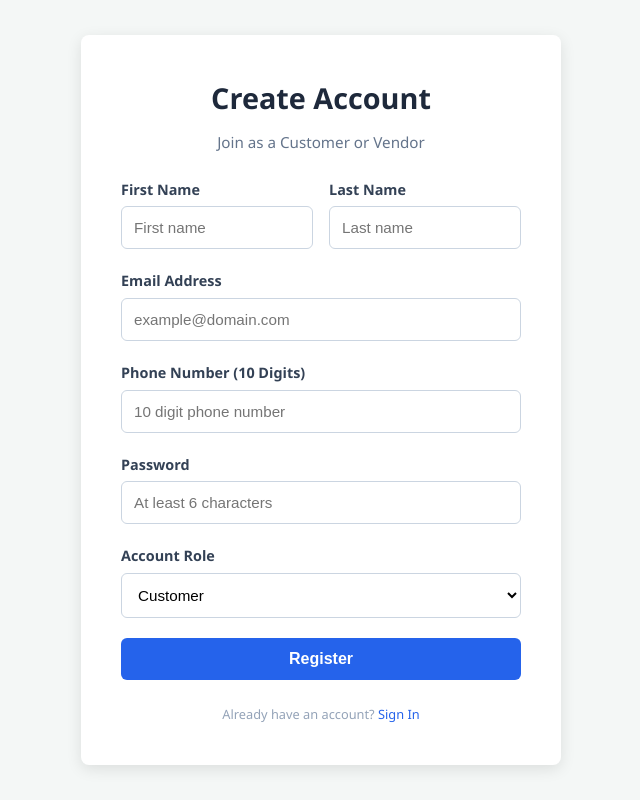
After one commit to Amrita-School-of-Business-nd-Journalism/Drone-Delivery-Management, a Flask app: template templates/register.html in a window 1280 px wide. The commit adds this page. Shown: the whole page, without its empty margins (319-959 px from the left). Run offline with Flask 3, Linux system fonts and the light colour scheme; the template is opened without the code that fills it, so the values that code supplies are empty.

Commit message:
Checkpoint 2: implement user registration

```diff
--- a/app.py
+++ b/app.py
@@ -1,6 +1,10 @@
 import os
-from flask import Flask, render_template, jsonify
+import re
+from flask import Flask, render_template, request, jsonify
+from werkzeug.security import generate_password_hash
 from dotenv import load_dotenv
+from database import get_db_connection, close_db_connection
+from mysql.connector import Error as MySQLError
 
 # Load environment variables
 load_dotenv()
@@ -8,12 +12,108 @@ load_dotenv()
 app = Flask(__name__)
 app.secret_key = os.getenv('SECRET_KEY', 'default_fallback_secret_key')
 
+EMAIL_REGEX = re.compile(r'^[A-Za-z0-9_]+@[A-Za-z]+\.[A-Za-z]{2,}$')
+PHONE_REGEX = re.compile(r'^[0-9]{10}$')
+
 @app.route('/')
 def home():
     """
     Home route. Simply renders index.html.
     """
     return render_template('index.html')
+
+@app.route('/register', methods=['GET'])
+def register_page():
+    """
+    Renders the User Registration HTML page.
+    """
+    return render_template('register.html')
+
+@app.route('/api/register', methods=['POST'])
+def api_register():
+    """
+    API endpoint to handle user registration with validation, password hashing, and parameterized SQL.
+    """
+    data = request.get_json()
+    if not data:
+        return jsonify({"success": False, "message": "Invalid request payload."}), 400
+
+    first_name = (data.get('first_name') or '').strip()
+    last_name = (data.get('last_name') or '').strip()
+    email = (data.get('email') or '').strip()
+    phone_no = (data.get('phone_no') or '').strip()
+    password = data.get('password') or ''
+    role = (data.get('role') or '').strip().upper()
+
+    # Field validations
+    if not first_name or not last_name or not email or not phone_no or not password or not role:
+        return jsonify({"success": False, "message": "All fields are required."}), 400
+
+    if len(first_name) > 25 or len(last_name) > 25:
+        return jsonify({"success": False, "message": "First name and last name must not exceed 25 characters."}), 400
+
+    if len(email) > 50 or not EMAIL_REGEX.match(email):
+        return jsonify({"success": False, "message": "Invalid email address format."}), 400
+
+    if not PHONE_REGEX.match(phone_no):
+        return jsonify({"success": False, "message": "Phone number must be exactly 10 digits."}), 400
+
+    if len(password) < 6:
+        return jsonify({"success": False, "message": "Password must be at least 6 characters long."}), 400
+
+    if role not in ['CUSTOMER', 'VENDOR']:
+        return jsonify({"success": False, "message": "Role must be CUSTOMER or VENDOR."}), 400
+
+    conn = None
+    cursor = None
+    try:
+        conn = get_db_connection(use_database=True)
+        if not conn or not conn.is_connected():
+            return jsonify({"success": False, "message": "Database connection failed."}), 500
+
+        cursor = conn.cursor(dictionary=True)
+
+        # Parameterized check for existing duplicate email or phone number
+        check_query = "SELECT EMAIL, PHONE_NO FROM USERS WHERE EMAIL = %s OR PHONE_NO = %s"
+        cursor.execute(check_query, (email, phone_no))
+        existing_users = cursor.fetchall()
+
+        for user in existing_users:
+            if user['EMAIL'].lower() == email.lower():
+                return jsonify({"success": False, "message": "Email address is already registered."}), 400
+            if user['PHONE_NO'] == phone_no:
+                return jsonify({"success": False, "message": "Phone number is already registered."}), 400
+
+        # Password Hashing using Werkzeug
+        password_hash = generate_password_hash(password)
+
+        # Parameterized SQL Insertion into USERS table
+        insert_query = """
+            INSERT INTO USERS (FIRST_NAME, LAST_NAME, EMAIL, PHONE_NO, PASSWORD_HASH, CREATED_AT, ROLE)
+            VALUES (%s, %s, %s, %s, %s, CURDATE(), %s)
+        """
+        cursor.execute(insert_query, (first_name, last_name, email, phone_no, password_hash, role))
+        conn.commit()
+
+        return jsonify({"success": True, "message": "User registered successfully!"}), 201
+
+    except MySQLError as err:
+        if conn:
+            conn.rollback()
+        # Handle duplicate entry error code 1062 as fallback
+        if err.errno == 1062:
+            return jsonify({"success": False, "message": "Duplicate email or phone number detected."}), 400
+        print(f"MySQL Error during registration: {err}")
+        return jsonify({"success": False, "message": "A database error occurred."}), 500
+
+    except Exception as ex:
+        if conn:
+            conn.rollback()
+        print(f"Unexpected Exception during registration: {ex}")
+        return jsonify({"success": False, "message": "An internal server error occurred."}), 500
+
+    finally:
+        close_db_connection(conn, cursor)
 
 @app.errorhandler(404)
 def page_not_found(e):
--- a/static/css/style.css
+++ b/static/css/style.css
@@ -21,7 +21,7 @@ body {
     padding: 2.5rem;
     border-radius: 8px;
     box-shadow: 0 4px 15px rgba(0, 0, 0, 0.1);
-    max-width: 450px;
+    max-width: 480px;
     width: 100%;
 }
 
@@ -39,24 +39,13 @@ header p {
     margin-bottom: 1.5rem;
 }
 
-.status-badge {
-    display: inline-block;
-    padding: 0.25rem 0.75rem;
-    border-radius: 12px;
-    font-size: 0.85rem;
-    font-weight: 600;
-    text-align: center;
-    margin-bottom: 1.5rem;
+.form-row {
+    display: flex;
+    gap: 1rem;
 }
 
-.status-connected {
-    background-color: #d1fae5;
-    color: #065f46;
-}
-
-.status-disconnected {
-    background-color: #fee2e2;
-    color: #991b1b;
+.form-row .form-group {
+    flex: 1;
 }
 
 .form-group {
@@ -71,17 +60,18 @@ header p {
     color: #334155;
 }
 
-.form-group input {
+.form-group input, .form-group select {
     width: 100%;
     padding: 0.75rem;
     border: 1px solid #cbd5e1;
     border-radius: 6px;
     font-size: 0.95rem;
     outline: none;
+    background-color: #fff;
     transition: border-color 0.2s;
 }
 
-.form-group input:focus {
+.form-group input:focus, .form-group select:focus {
     border-color: #2563eb;
 }
 
@@ -103,6 +93,39 @@ header p {
     background-color: #1d4ed8;
 }
 
+.btn-primary:disabled {
+    background-color: #93c5fd;
+    cursor: not-allowed;
+}
+
+.alert-box {
+    padding: 0.75rem 1rem;
+    border-radius: 6px;
+    font-size: 0.9rem;
+    margin-bottom: 1.25rem;
+}
+
+.alert-error {
+    background-color: #fee2e2;
+    color: #991b1b;
+    border: 1px solid #fca5a5;
+}
+
+.alert-success {
+    background-color: #d1fae5;
+    color: #065f46;
+    border: 1px solid #6ee7b7;
+}
+
+a {
+    color: #2563eb;
+    text-decoration: none;
+}
+
+a:hover {
+    text-decoration: underline;
+}
+
 footer {
     margin-top: 1.5rem;
     text-align: center;
--- /dev/null
+++ b/static/js/register.js
@@ -0,0 +1,97 @@
+document.addEventListener('DOMContentLoaded', () => {
+    const registerForm = document.getElementById('register-form');
+    const alertBox = document.getElementById('alert-message');
+    const submitBtn = document.getElementById('submit-btn');
+
+    function showAlert(message, isSuccess = false) {
+        alertBox.textContent = message;
+        alertBox.className = `alert-box ${isSuccess ? 'alert-success' : 'alert-error'}`;
+        alertBox.style.display = 'block';
+    }
+
+    function hideAlert() {
+        alertBox.style.display = 'none';
+        alertBox.textContent = '';
+    }
+
+    registerForm.addEventListener('submit', async (e) => {
+        e.preventDefault();
+        hideAlert();
+
+        const firstName = document.getElementById('first_name').value.trim();
+        const lastName = document.getElementById('last_name').value.trim();
+        const email = document.getElementById('email').value.trim();
+        const phoneNo = document.getElementById('phone_no').value.trim();
+        const password = document.getElementById('password').value;
+        const role = document.getElementById('role').value;
+
+        // Client-side validations
+        if (!firstName || !lastName || !email || !phoneNo || !password || !role) {
+            showAlert('Please fill in all required fields.');
+            return;
+        }
+
+        if (firstName.length > 25 || lastName.length > 25) {
+            showAlert('First name and Last name must not exceed 25 characters.');
+            return;
+        }
+
+        const emailRegex = /^[A-Za-z0-9_]+@[A-Za-z]+\.[A-Za-z]{2,}$/;
+        if (!emailRegex.test(email) || email.length > 50) {
+            showAlert('Please enter a valid email address (max 50 characters).');
+            return;
+        }
+
+        const phoneRegex = /^[0-9]{10}$/;
+        if (!phoneRegex.test(phoneNo)) {
+            showAlert('Phone number must contain exactly 10 digits.');
+            return;
+        }
+
+        if (password.length < 6) {
+            showAlert('Password must be at least 6 characters long.');
+            return;
+        }
+
+        if (role !== 'CUSTOMER' && role !== 'VENDOR') {
+            showAlert('Invalid account role selected.');
+            return;
+        }
+
+        // Disable button during network request
+        submitBtn.disabled = true;
+        submitBtn.textContent = 'Registering...';
+
+        try {
+            const response = await fetch('/api/register', {
+                method: 'POST',
+                headers: {
+                    'Content-Type': 'application/json'
+                },
+                body: JSON.stringify({
+                    first_name: firstName,
+                    last_name: lastName,
+                    email: email,
+                    phone_no: phoneNo,
+                    password: password,
+                    role: role
+                })
+            });
+
+            const data = await response.json();
+
+            if (response.ok && data.success) {
+                showAlert(data.message || 'Registration successful!', true);
+                registerForm.reset();
+            } else {
+                showAlert(data.message || 'Registration failed. Please check your details.');
+            }
+        } catch (error) {
+            console.error('Registration fetch error:', error);
+            showAlert('Network error. Unable to process registration.');
+        } finally {
+            submitBtn.disabled = false;
+            submitBtn.textContent = 'Register';
+        }
+    });
+});
--- a/templates/index.html
+++ b/templates/index.html
@@ -27,8 +27,8 @@
             <button type="submit" class="btn-primary">Sign In</button>
         </form>
 
-        <footer>
-            <p>Drone Delivery DBMS Project Foundation &copy; 2026</p>
+        <footer style="margin-top: 1.5rem; text-align: center;">
+            <p>Don't have an account? <a href="{{ url_for('register_page') }}">Register Here</a></p>
         </footer>
     </div>
 
--- /dev/null
+++ b/templates/register.html
@@ -0,0 +1,64 @@
+<!DOCTYPE html>
+<html lang="en">
+<head>
+    <meta charset="UTF-8">
+    <meta name="viewport" content="width=device-width, initial-scale=1.0">
+    <title>Drone Delivery System - Register</title>
+    <link rel="stylesheet" href="{{ url_for('static', filename='css/style.css') }}">
+</head>
+<body>
+    <div class="container">
+        <header>
+            <h1>Create Account</h1>
+            <p>Join as a Customer or Vendor</p>
+        </header>
+
+        <div id="alert-message" class="alert-box" style="display: none;"></div>
+
+        <form id="register-form" novalidate>
+            <div class="form-row">
+                <div class="form-group">
+                    <label for="first_name">First Name</label>
+                    <input type="text" id="first_name" name="first_name" maxlength="25" placeholder="First name" required>
+                </div>
+
+                <div class="form-group">
+                    <label for="last_name">Last Name</label>
+                    <input type="text" id="last_name" name="last_name" maxlength="25" placeholder="Last name" required>
+                </div>
+            </div>
+
+            <div class="form-group">
+                <label for="email">Email Address</label>
+                <input type="email" id="email" name="email" maxlength="50" placeholder="example@domain.com" required>
+            </div>
+
+            <div class="form-group">
+                <label for="phone_no">Phone Number (10 Digits)</label>
+                <input type="tel" id="phone_no" name="phone_no" maxlength="10" placeholder="10 digit phone number" required>
+            </div>
+
+            <div class="form-group">
+                <label for="password">Password</label>
+                <input type="password" id="password" name="password" minlength="6" placeholder="At least 6 characters" required>
+            </div>
+
+            <div class="form-group">
+                <label for="role">Account Role</label>
+                <select id="role" name="role" required>
+                    <option value="CUSTOMER">Customer</option>
+                    <option value="VENDOR">Vendor</option>
+                </select>
+            </div>
+
+            <button type="submit" id="submit-btn" class="btn-primary">Register</button>
+        </form>
+
+        <footer style="margin-top: 1.5rem; text-align: center;">
+            <p>Already have an account? <a href="{{ url_for('home') }}">Sign In</a></p>
+        </footer>
+    </div>
+
+    <script src="{{ url_for('static', filename='js/register.js') }}"></script>
+</body>
+</html>
```
Also changed, not shown: database.py (+38 -17 lines), 2 other files.
